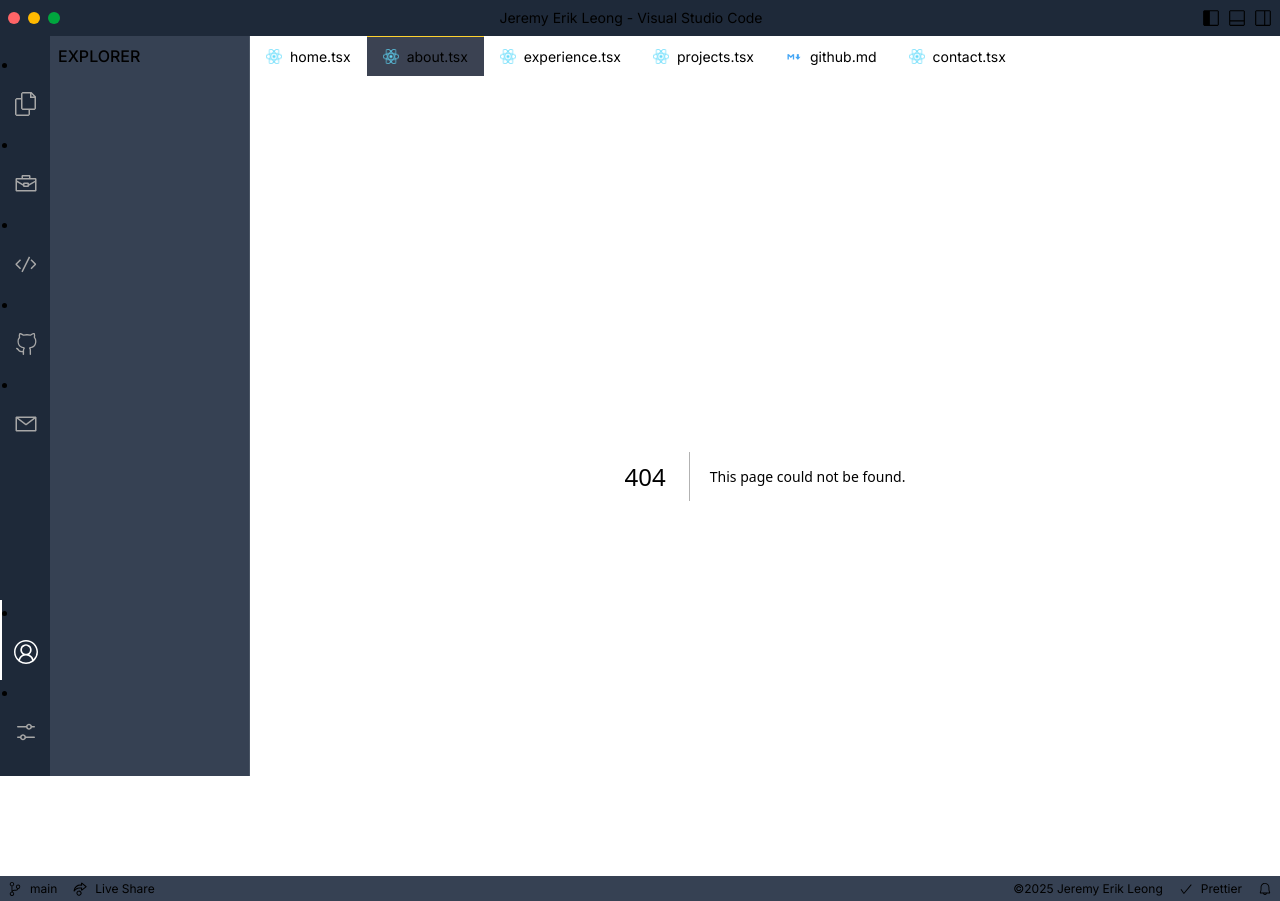
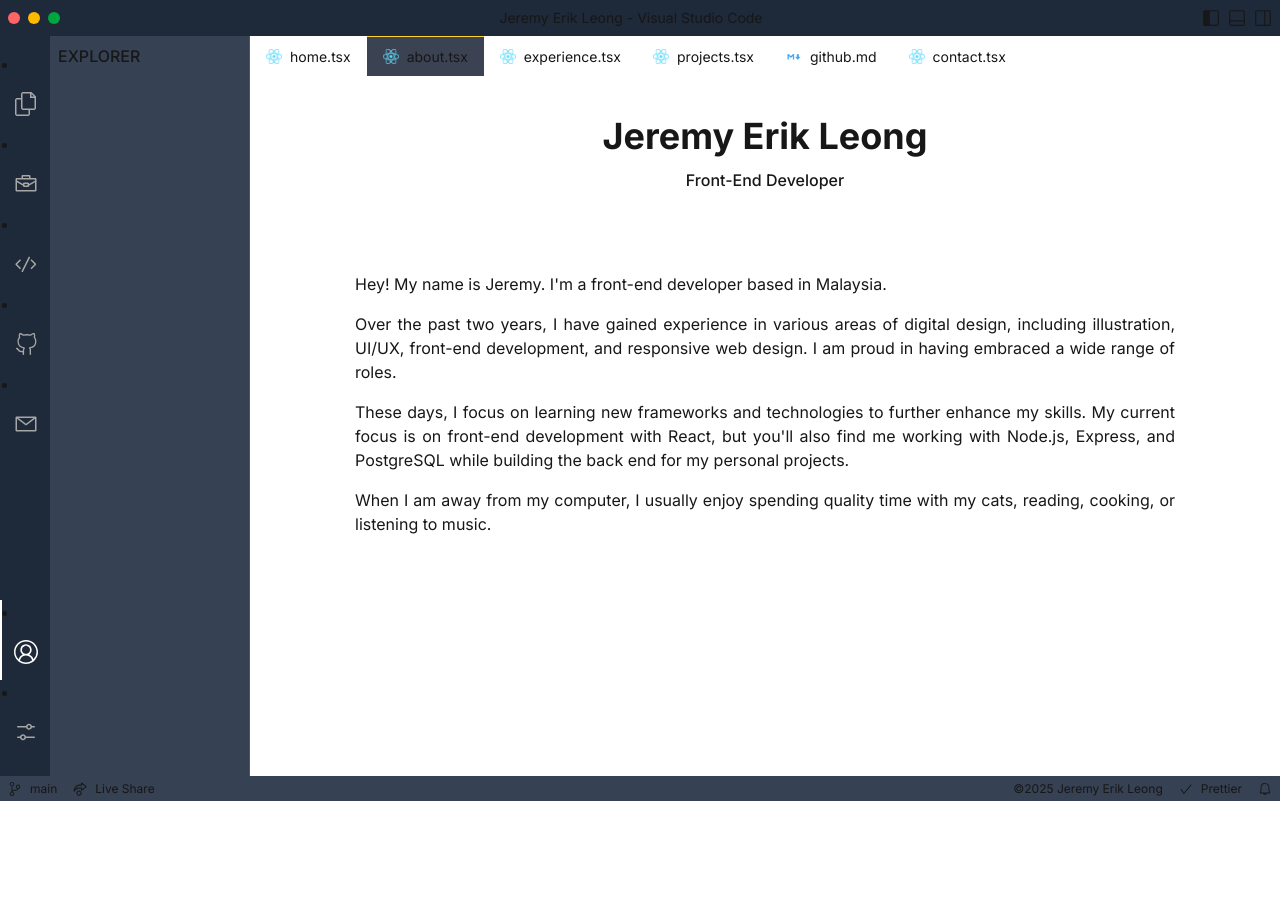
Before and after one commit to jeremyerikleong/my-vscode-inspired-react-portfolio, a Next.js app: page /about in a window 1280 px wide. Before the commit this address had no page. After the commit the page ends 801 px from the top, so only its background shows below. Built offline with nearby package versions, Linux system fonts and the light colour scheme.

Commit message:
built about page UI

```diff
--- /dev/null
+++ b/app/about/page.tsx
@@ -0,0 +1,36 @@
+import { developerInfo } from '@/constants';
+
+export async function generateMetadata() {
+    return {
+        title: `${developerInfo.name} | About`
+    }
+}
+
+export default function About() {
+    return (
+        <section className="p-10 max-w-[900px] mx-auto">
+            <div className="text-center">
+                <h1 className="text-3xl lg:text-4xl font-bold">{developerInfo.name}</h1>
+                <h2 className="font-medium my-3">{developerInfo.title}</h2>
+            </div>
+
+            <div className="text-justify my-20">
+                <p className="my-4">
+                    Hey! My name is Jeremy. I&apos;m a front-end developer based in Malaysia.
+                </p>
+
+                <p className="my-4">
+                    Over the past two years, I have gained experience in various areas of digital design, including illustration, UI/UX, front-end development, and responsive web design. I am proud in having embraced a wide range of roles.
+                </p>
+
+                <p className="my-4">
+                    These days, I focus on learning new frameworks and technologies to further enhance my skills. My current focus is on front-end development with React, but you&apos;ll also find me working with Node.js, Express, and PostgreSQL while building the back end for my personal projects.
+                </p>
+
+                <p className="my-4">
+                    When I am away from my computer, I usually enjoy spending quality time with my cats, reading, cooking, or listening to music.
+                </p>
+            </div>
+        </section>
+    )
+}
```
